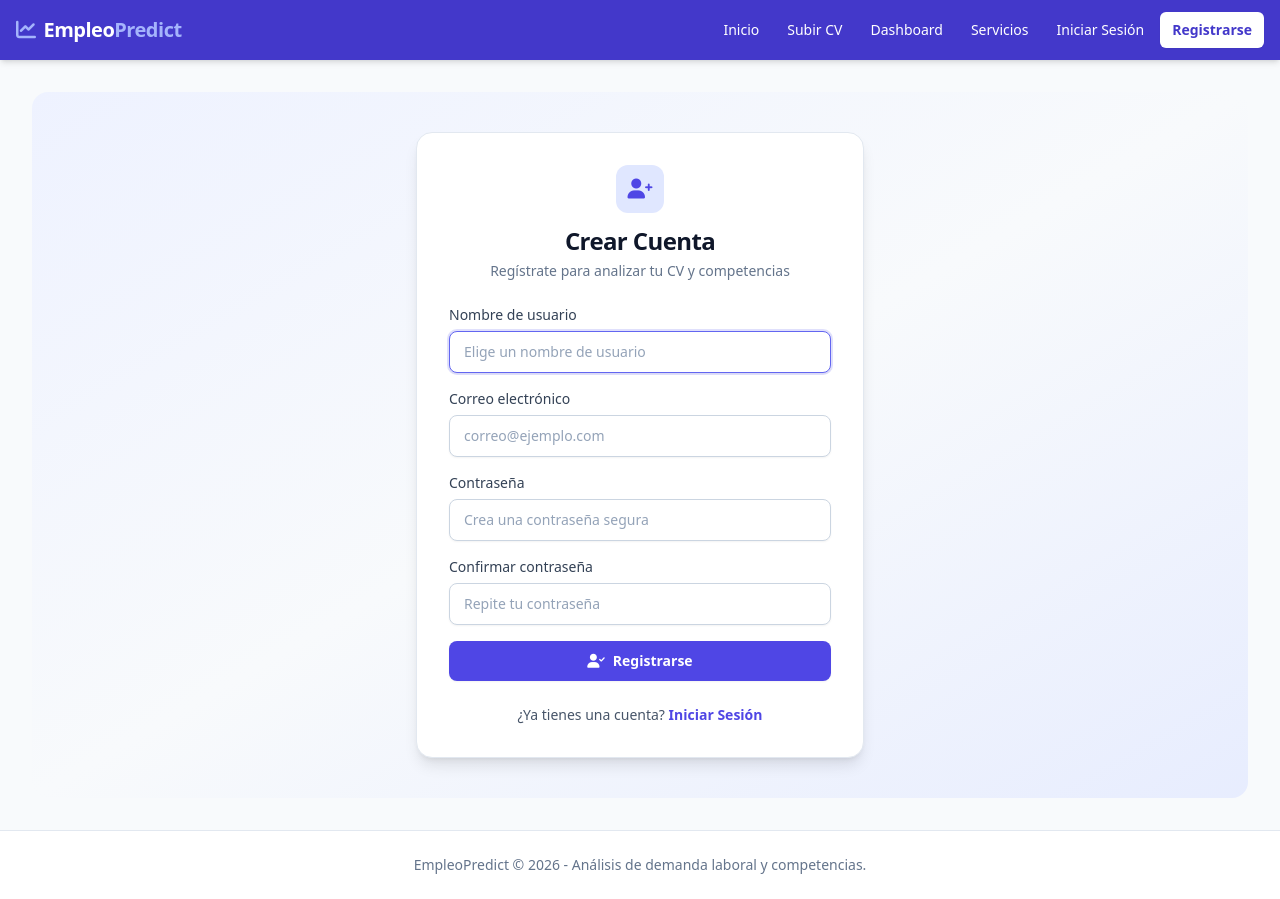
After one commit to Carlos-Condori-444/EmpleoPredict, a Django app: page /registro/ in a window 1280 px wide. The commit adds this page. Run offline with Django 5.2, Linux system fonts and the light colour scheme; some libraries are stand-ins or nearby versions.

Commit message:
feat: agrega login y registro publico con Tailwind

```diff
--- a/config/settings.py
+++ b/config/settings.py
@@ -67,8 +67,9 @@ TEMPLATES = [
     },
 ]
 
-LOGIN_URL = '/admin/login/'
-LOGIN_REDIRECT_URL = '/subir-cv/'
+LOGIN_URL = '/login/'
+LOGIN_REDIRECT_URL = '/'
+LOGOUT_REDIRECT_URL = '/'
 
 WSGI_APPLICATION = 'config.wsgi.application'
 
--- a/core/forms.py
+++ b/core/forms.py
@@ -1,5 +1,59 @@
 from django import forms
+from django.contrib.auth.forms import AuthenticationForm, UserCreationForm
+from django.contrib.auth.models import User
+
 from .models import DocumentoCV
+
+TAILWIND_INPUT_CLASS = (
+    'w-full rounded-lg border border-slate-300 bg-white px-3.5 py-2.5 text-sm '
+    'text-slate-900 placeholder-slate-400 shadow-sm transition '
+    'focus:border-indigo-500 focus:outline-none focus:ring-2 focus:ring-indigo-500/20'
+)
+
+
+class LoginForm(AuthenticationForm):
+    def __init__(self, *args, **kwargs):
+        super().__init__(*args, **kwargs)
+        self.fields['username'].widget.attrs.update({
+            'class': TAILWIND_INPUT_CLASS,
+            'placeholder': 'Tu nombre de usuario',
+            'autocomplete': 'username',
+        })
+        self.fields['password'].widget.attrs.update({
+            'class': TAILWIND_INPUT_CLASS,
+            'placeholder': 'Tu contraseña',
+            'autocomplete': 'current-password',
+        })
+
+
+class RegistroForm(UserCreationForm):
+    email = forms.EmailField(
+        required=True,
+        label='Correo electrónico',
+        widget=forms.EmailInput(attrs={
+            'class': TAILWIND_INPUT_CLASS,
+            'placeholder': 'correo@ejemplo.com',
+            'autocomplete': 'email',
+        }),
+    )
+
+    class Meta:
+        model = User
+        fields = ('username', 'email')
+
+    def __init__(self, *args, **kwargs):
+        super().__init__(*args, **kwargs)
+        placeholders = {
+            'username': 'Elige un nombre de usuario',
+            'password1': 'Crea una contraseña segura',
+            'password2': 'Repite tu contraseña',
+        }
+        for name in ('username', 'password1', 'password2'):
+            self.fields[name].widget.attrs.update({
+                'class': TAILWIND_INPUT_CLASS,
+                'placeholder': placeholders[name],
+            })
+
 
 class SubirCVForm(forms.ModelForm):
     class Meta:
--- a/core/urls.py
+++ b/core/urls.py
@@ -1,8 +1,12 @@
+from django.contrib.auth.views import LogoutView
 from django.urls import path
 from . import views
 
 urlpatterns = [
     path('', views.inicio, name='inicio'),
+    path('login/', views.login_view, name='login'),
+    path('registro/', views.registro_view, name='registro'),
+    path('logout/', LogoutView.as_view(), name='logout'),
     path('subir-cv/', views.subir_cv_view, name='subir_cv'),
     path('dashboard/', views.dashboard_view, name='dashboard'),
     path('servicios/', views.servicios_view, name='servicios'),
--- a/core/views.py
+++ b/core/views.py
@@ -1,17 +1,42 @@
 from django.shortcuts import render, redirect
 from django.contrib import messages
-from django.contrib.auth import get_user_model
+from django.contrib.auth import get_user_model, login
 from django.contrib.auth.decorators import login_required
+from django.contrib.auth.views import LoginView
 from django.db.models import Count, Value
 from django.db.models.functions import Coalesce, NullIf
 
-from .forms import SubirCVForm
+from .forms import LoginForm, RegistroForm, SubirCVForm
 from .models import Competencia, DatosPersonales, DocumentoCV, OfertaLaboral, ServicioCapacitacion, UsuarioCompetencia
 from .utils import procesar_cv
 
 def inicio(request):
     """Página de inicio del proyecto EmpleoPredict."""
     return render(request, 'core/inicio.html')
+
+
+login_view = LoginView.as_view(
+    template_name='core/login.html',
+    authentication_form=LoginForm,
+    redirect_authenticated_user=True,
+)
+
+
+def registro_view(request):
+    if request.user.is_authenticated:
+        return redirect('subir_cv')
+
+    if request.method == 'POST':
+        form = RegistroForm(request.POST)
+        if form.is_valid():
+            user = form.save()
+            login(request, user)
+            messages.success(request, 'Cuenta creada correctamente. Ya puedes subir tu CV.')
+            return redirect('subir_cv')
+    else:
+        form = RegistroForm()
+
+    return render(request, 'core/registro.html', {'form': form})
 
 @login_required
 def subir_cv_view(request):
--- a/templates/base.html
+++ b/templates/base.html
@@ -21,11 +21,21 @@
                 <a href="{% url 'subir_cv' %}" {% if request.resolver_match.url_name == 'subir_cv' %}aria-current="page"{% endif %} class="rounded-md px-3 py-2 hover:bg-indigo-600 aria-[current=page]:bg-indigo-900">Subir CV</a>
                 <a href="{% url 'dashboard' %}" {% if request.resolver_match.url_name == 'dashboard' %}aria-current="page"{% endif %} class="rounded-md px-3 py-2 hover:bg-indigo-600 aria-[current=page]:bg-indigo-900">Dashboard</a>
                 <a href="{% url 'servicios' %}" {% if request.resolver_match.url_name == 'servicios' %}aria-current="page"{% endif %} class="rounded-md px-3 py-2 hover:bg-indigo-600 aria-[current=page]:bg-indigo-900">Servicios</a>
-                <a href="{% url 'admin:index' %}" class="rounded-md px-3 py-2 hover:bg-indigo-600">Admin</a>
+                {% if user.is_staff %}
+                    <a href="{% url 'admin:index' %}" class="rounded-md px-3 py-2 hover:bg-indigo-600">Admin</a>
+                {% endif %}
                 {% if user.is_authenticated %}
-                    <span class="hidden items-center gap-1 rounded-full bg-indigo-900 px-2.5 py-1 text-xs text-indigo-100 md:flex">
-                        <i class="fa-solid fa-user" aria-hidden="true"></i>{{ user.username }}
-                    </span>
+                    <a href="{% url 'subir_cv' %}" class="flex items-center gap-1.5 rounded-md bg-indigo-800/80 px-3 py-2 hover:bg-indigo-600">
+                        <i class="fa-solid fa-user" aria-hidden="true"></i>
+                        <span>Mi Perfil ({{ user.username }})</span>
+                    </a>
+                    <form method="post" action="{% url 'logout' %}" class="inline">
+                        {% csrf_token %}
+                        <button type="submit" class="rounded-md px-3 py-2 hover:bg-indigo-600">Cerrar Sesión</button>
+                    </form>
+                {% else %}
+                    <a href="{% url 'login' %}" {% if request.resolver_match.url_name == 'login' %}aria-current="page"{% endif %} class="rounded-md px-3 py-2 hover:bg-indigo-600 aria-[current=page]:bg-indigo-900">Iniciar Sesión</a>
+                    <a href="{% url 'registro' %}" {% if request.resolver_match.url_name == 'registro' %}aria-current="page"{% endif %} class="rounded-md bg-white px-3 py-2 font-semibold text-indigo-700 shadow-sm hover:bg-indigo-50">Registrarse</a>
                 {% endif %}
             </div>
         </div>
--- /dev/null
+++ b/templates/core/registro.html
@@ -0,0 +1,100 @@
+{% extends 'base.html' %}
+
+{% block title %}Registrarse | EmpleoPredict{% endblock %}
+
+{% block content %}
+<div class="flex min-h-[70vh] items-center justify-center rounded-2xl bg-gradient-to-br from-indigo-50 via-slate-50 to-indigo-100/70 px-4 py-10">
+    <div class="w-full max-w-md rounded-2xl border border-slate-200 bg-white p-6 shadow-lg sm:p-8">
+        <div class="mb-6 text-center">
+            <div class="mx-auto mb-3 flex h-12 w-12 items-center justify-center rounded-xl bg-indigo-100 text-xl text-indigo-600">
+                <i class="fa-solid fa-user-plus" aria-hidden="true"></i>
+            </div>
+            <h1 class="text-2xl font-bold tracking-tight text-slate-900">Crear Cuenta</h1>
+            <p class="mt-1 text-sm text-slate-500">Regístrate para analizar tu CV y competencias</p>
+        </div>
+
+        {% if form.non_field_errors %}
+            <div class="mb-5 rounded-lg border border-rose-200 bg-rose-50 p-3.5 text-sm text-rose-700" role="alert">
+                {% for error in form.non_field_errors %}
+                    <p class="flex items-center gap-2">
+                        <i class="fa-solid fa-circle-exclamation shrink-0" aria-hidden="true"></i>
+                        <span>{{ error }}</span>
+                    </p>
+                {% endfor %}
+            </div>
+        {% endif %}
+
+        <form method="post" class="space-y-4" novalidate>
+            {% csrf_token %}
+
+            <div>
+                <label for="{{ form.username.id_for_label }}" class="mb-1.5 block text-sm font-medium text-slate-700">
+                    Nombre de usuario
+                </label>
+                {{ form.username }}
+                {% if form.username.errors %}
+                    <div class="mt-1.5 space-y-1 rounded-md border border-rose-200 bg-rose-50 px-3 py-2 text-xs font-medium text-rose-700">
+                        {% for error in form.username.errors %}
+                            <p>{{ error }}</p>
+                        {% endfor %}
+                    </div>
+                {% endif %}
+            </div>
+
+            <div>
+                <label for="{{ form.email.id_for_label }}" class="mb-1.5 block text-sm font-medium text-slate-700">
+                    Correo electrónico
+                </label>
+                {{ form.email }}
+                {% if form.email.errors %}
+                    <div class="mt-1.5 space-y-1 rounded-md border border-rose-200 bg-rose-50 px-3 py-2 text-xs font-medium text-rose-700">
+                        {% for error in form.email.errors %}
+                            <p>{{ error }}</p>
+                        {% endfor %}
+                    </div>
+                {% endif %}
+            </div>
+
+            <div>
+                <label for="{{ form.password1.id_for_label }}" class="mb-1.5 block text-sm font-medium text-slate-700">
+                    Contraseña
+                </label>
+                {{ form.password1 }}
+                {% if form.password1.errors %}
+                    <div class="mt-1.5 space-y-1 rounded-md border border-rose-200 bg-rose-50 px-3 py-2 text-xs font-medium text-rose-700">
+                        {% for error in form.password1.errors %}
+                            <p>{{ error }}</p>
+                        {% endfor %}
+                    </div>
+                {% endif %}
+            </div>
+
+            <div>
+                <label for="{{ form.password2.id_for_label }}" class="mb-1.5 block text-sm font-medium text-slate-700">
+                    Confirmar contraseña
+                </label>
+                {{ form.password2 }}
+                {% if form.password2.errors %}
+                    <div class="mt-1.5 space-y-1 rounded-md border border-rose-200 bg-rose-50 px-3 py-2 text-xs font-medium text-rose-700">
+                        {% for error in form.password2.errors %}
+                            <p>{{ error }}</p>
+                        {% endfor %}
+                    </div>
+                {% endif %}
+            </div>
+
+            <button type="submit" class="mt-2 flex w-full items-center justify-center gap-2 rounded-lg bg-indigo-600 px-4 py-2.5 text-sm font-semibold text-white shadow-sm transition hover:bg-indigo-700 focus:outline-none focus:ring-2 focus:ring-indigo-500 focus:ring-offset-2">
+                <i class="fa-solid fa-user-check" aria-hidden="true"></i>
+                <span>Registrarse</span>
+            </button>
+        </form>
+
+        <p class="mt-6 text-center text-sm text-slate-600">
+            ¿Ya tienes una cuenta?
+            <a href="{% url 'login' %}" class="font-semibold text-indigo-600 hover:text-indigo-700 hover:underline">
+                Iniciar Sesión
+            </a>
+        </p>
+    </div>
+</div>
+{% endblock %}
```
Also changed, not shown: core/tests.py (+52 -0 lines), templates/core/login.html (added, +67 -0 lines), 1 other file.
